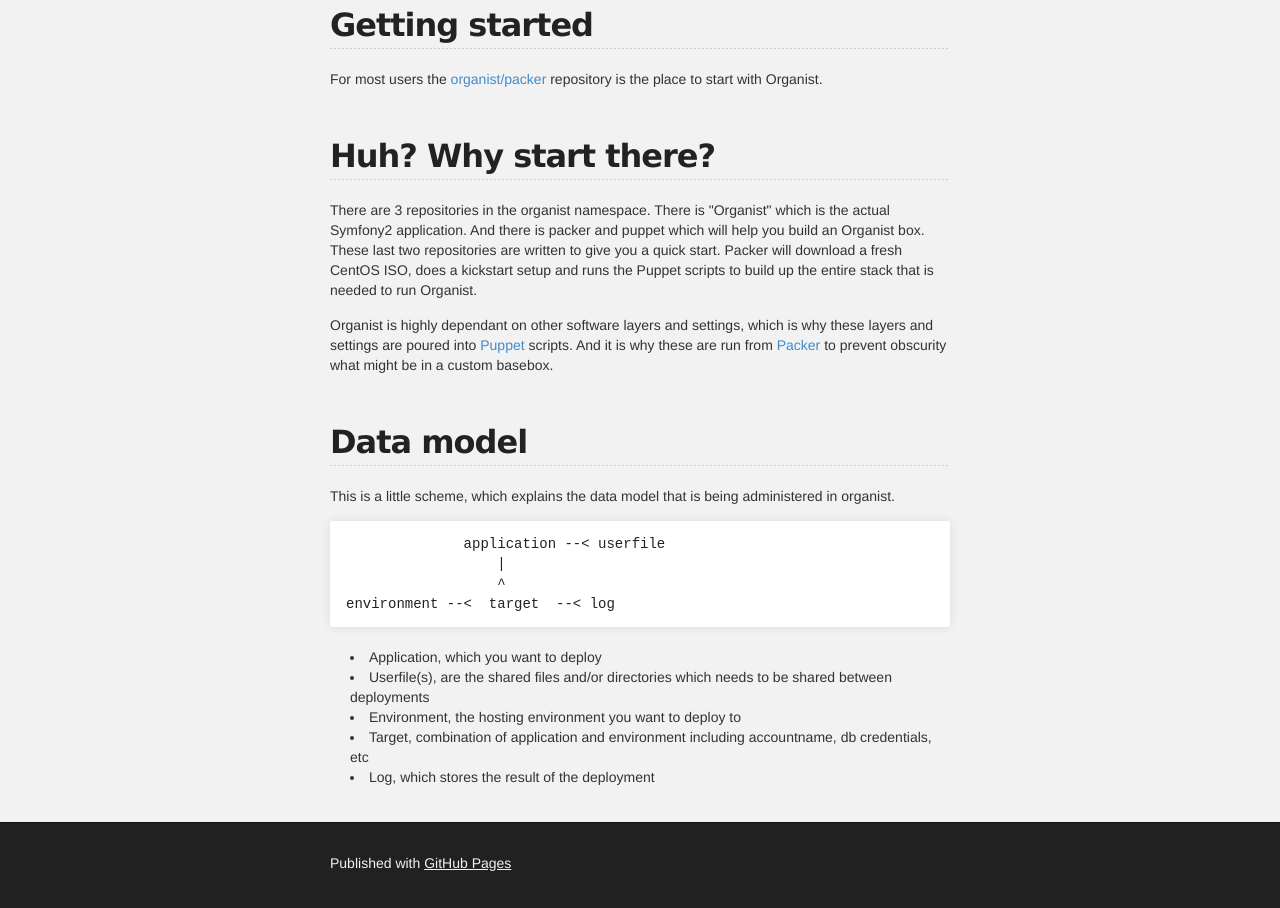
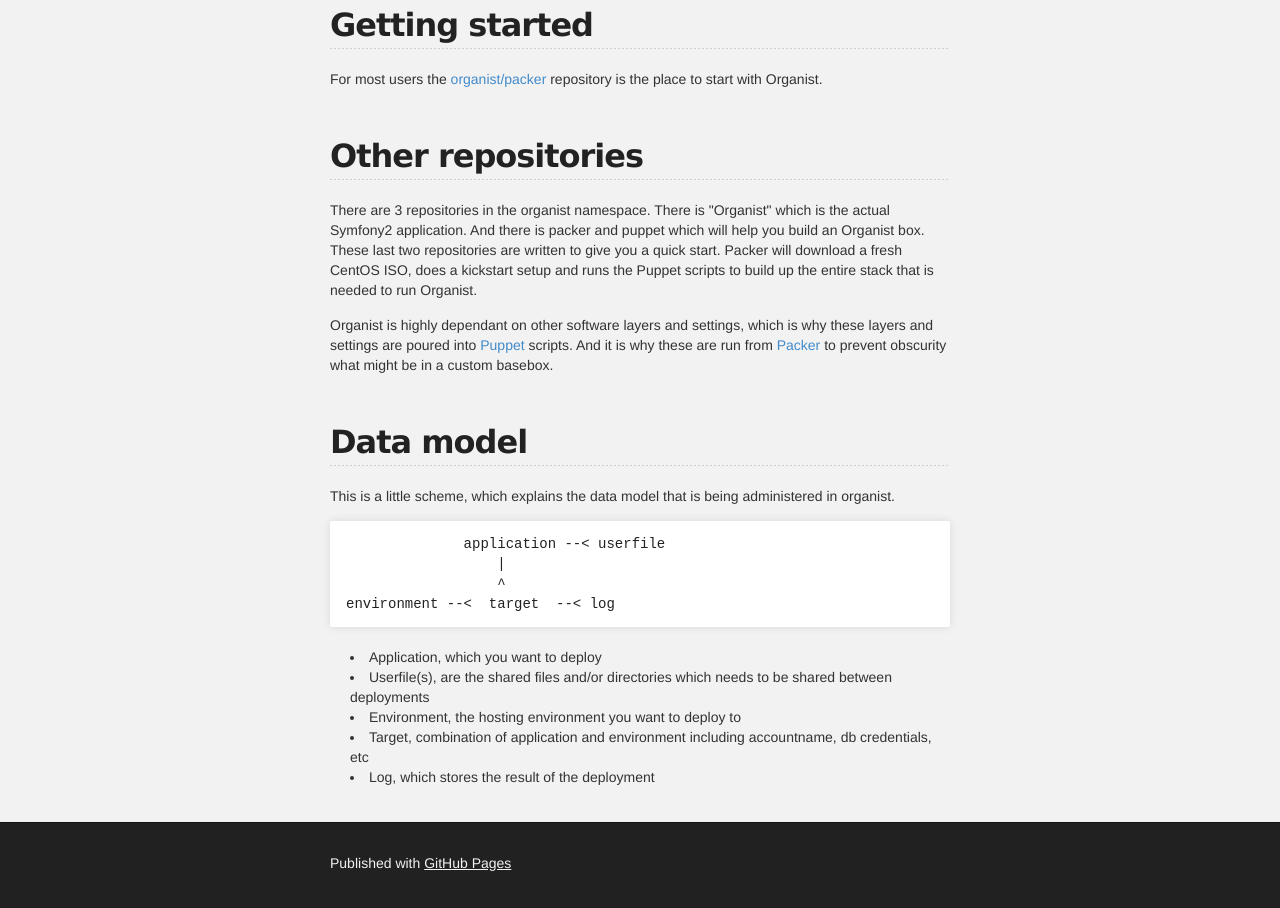
Before and after one commit to organist/organist.github.io, a plain HTML site: page index.html in a window 1280 px wide. Shown: the part 1749-2657 px from the top of the page. Drawn offline with nearby package versions, Linux system fonts and the light colour scheme.

Commit message:
Changed heading

```diff
--- a/index.html
+++ b/index.html
@@ -145,7 +145,7 @@
 
           <br>
 <h2>
-<a name="huh-why-start-there" class="anchor" href="#huh-why-start-there"><span class="octicon octicon-link"></span></a>Huh? Why start there?</h2>
+<a name="huh-why-start-there" class="anchor" href="#huh-why-start-there"><span class="octicon octicon-link"></span></a>Other repositories</h2>
 
 <p>There are 3 repositories in the organist namespace. There is "Organist" which is the actual Symfony2 application. And there is packer and puppet which will help you build an Organist box. These last two repositories are written to give you a quick start. Packer will download a fresh CentOS ISO, does a kickstart setup and runs the Puppet scripts to build up the entire stack that is needed to run Organist.</p>
 
```
